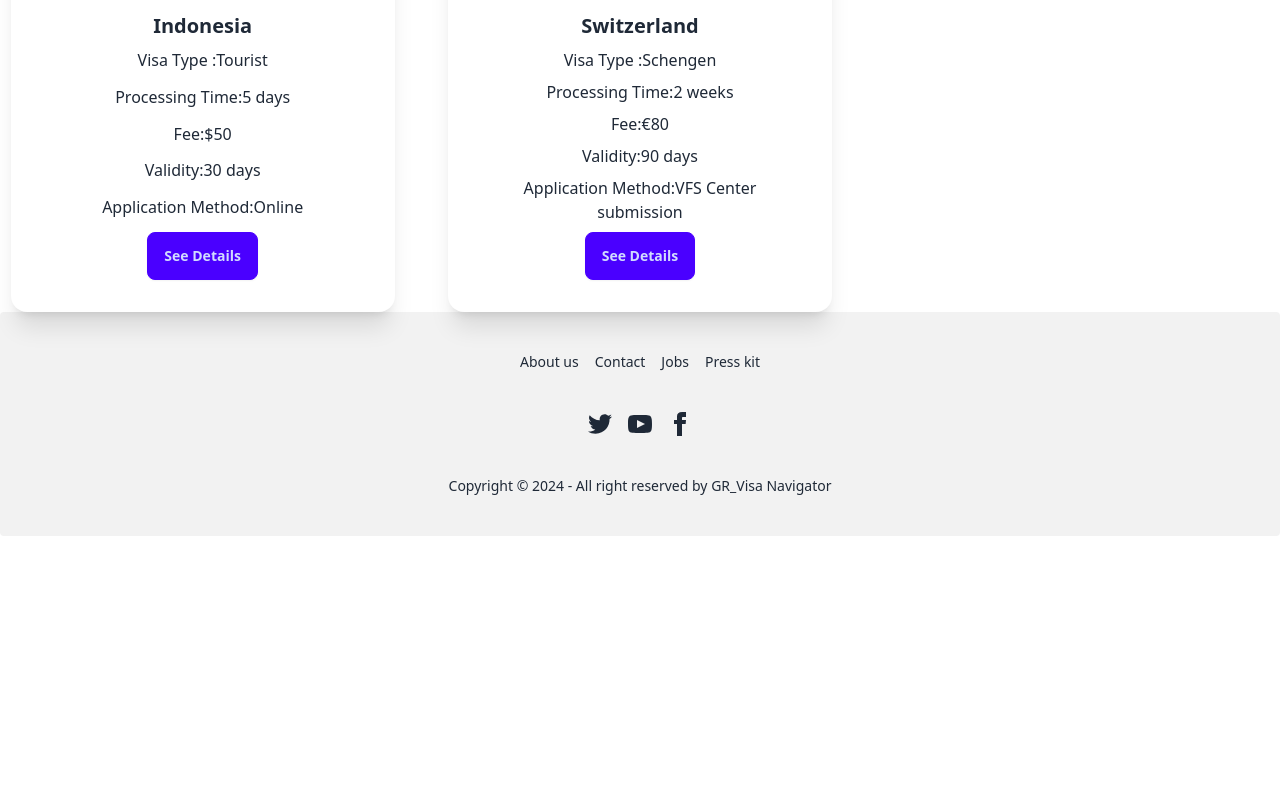
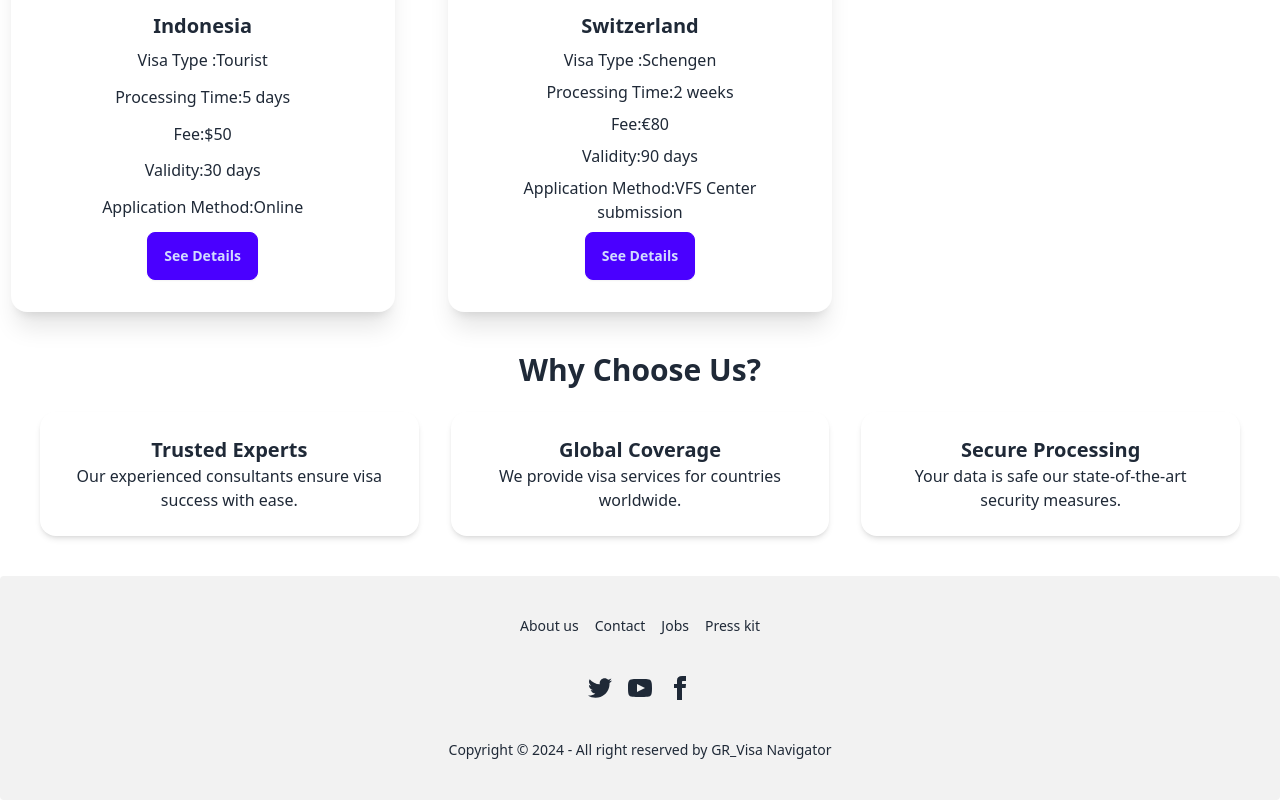
Before and after one commit to gr99murad/visa-navigator, a React (Vite) app: page / in a window 1280 px wide. Shown: the part 4900-5700 px from the top of the page. Before the commit the page ends 5436 px from the top, so only its background shows below. Built offline with nearby package versions, Linux system fonts and the light colour scheme; no server answers.

Commit message:
Added Extra section Why Choose Us

```diff
--- a/src/Components/WhyChooseUs.jsx
+++ b/src/Components/WhyChooseUs.jsx
@@ -4,8 +4,19 @@ const WhyChooseUs = () => {
     return (
         <div className='bg-white p-10 text-center'>
             <h2 className='text-3xl font-bold mb-6'>Why Choose Us?</h2>
-            <div>
-                <p></p>
+            <div className='grid grid-cols-1 md:grid-cols-3 gap-8'>
+            <div className='card shadow-md p-6'>
+                <h3 className='text-xl font-bold'>Trusted Experts</h3>
+                <p className=''>Our experienced consultants ensure visa success with ease.</p>
+            </div>
+            <div className='card shadow-md p-6'>
+                <h3 className='text-xl font-bold'>Global Coverage</h3>
+                <p className=''>We provide visa services for countries worldwide.</p>
+            </div>
+            <div className='card shadow-md p-6'>
+                <h3 className='text-xl font-bold'>Secure Processing</h3>
+                <p className=''>Your data is safe our state-of-the-art security measures.</p>
+            </div>
             </div>
         </div>
     );
--- a/src/Layouts/Home.jsx
+++ b/src/Layouts/Home.jsx
@@ -3,6 +3,7 @@ import Navbar from '../Components/Navbar';
 import Footer from '../Components/Footer';
 import Banner from '../Components/Banner';
 import LatestVisas from '../Components/LatestVisas';
+import WhyChooseUs from '../Components/WhyChooseUs';
 
 const Home = () => {
     return (
@@ -12,6 +13,7 @@ const Home = () => {
             <Banner></Banner>
             </div>
             <LatestVisas></LatestVisas>
+            <WhyChooseUs></WhyChooseUs>
             <Footer></Footer>
         </div>
     );
```
